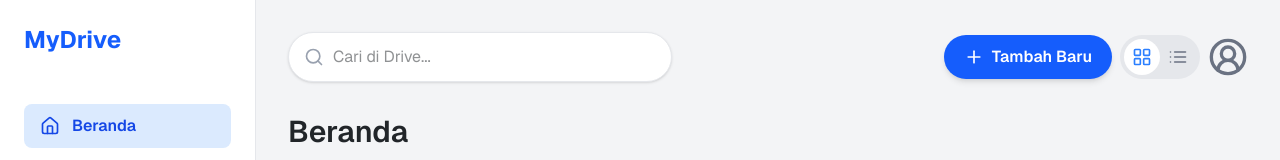
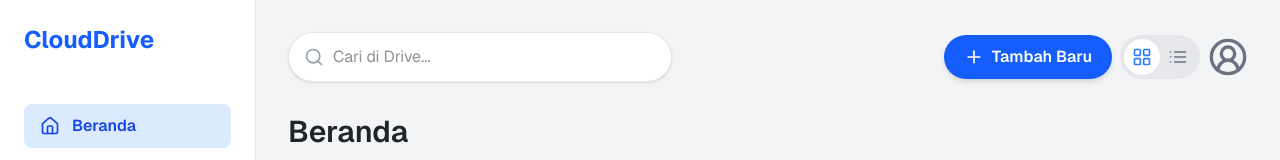
Before and after one commit to azharanggakusuma/drive, a Next.js app: page / in a window 1280 px wide. Shown: the top 160 px of the page. Built offline with nearby package versions, Linux system fonts and the light colour scheme.

Commit message:
Rename logo text from "MyDrive" to "CloudDrive" in Sidebar component and update related files.

```diff
--- a/components/ui/Sidebar.tsx
+++ b/components/ui/Sidebar.tsx
@@ -66,7 +66,7 @@ export const Sidebar = () => {
     return (
         <div className="w-64 h-full bg-white dark:bg-gray-900/50 p-6 flex flex-col justify-between border-r border-gray-200 dark:border-gray-800">
             <div>
-                <Link href="/" className="text-2xl font-bold text-blue-600 dark:text-blue-500 mb-12 block" onClick={handleLogoClick}>MyDrive</Link>
+                <Link href="/" className="text-2xl font-bold text-blue-600 dark:text-blue-500 mb-12 block" onClick={handleLogoClick}>CloudDrive</Link>
                 <nav className="flex flex-col gap-2">
                     <NavItem href="/" icon={<Home size={20} />} label="Beranda" />
                     <NavItem href="/files" icon={<Folder size={20} />} label="File Saya" />
```
